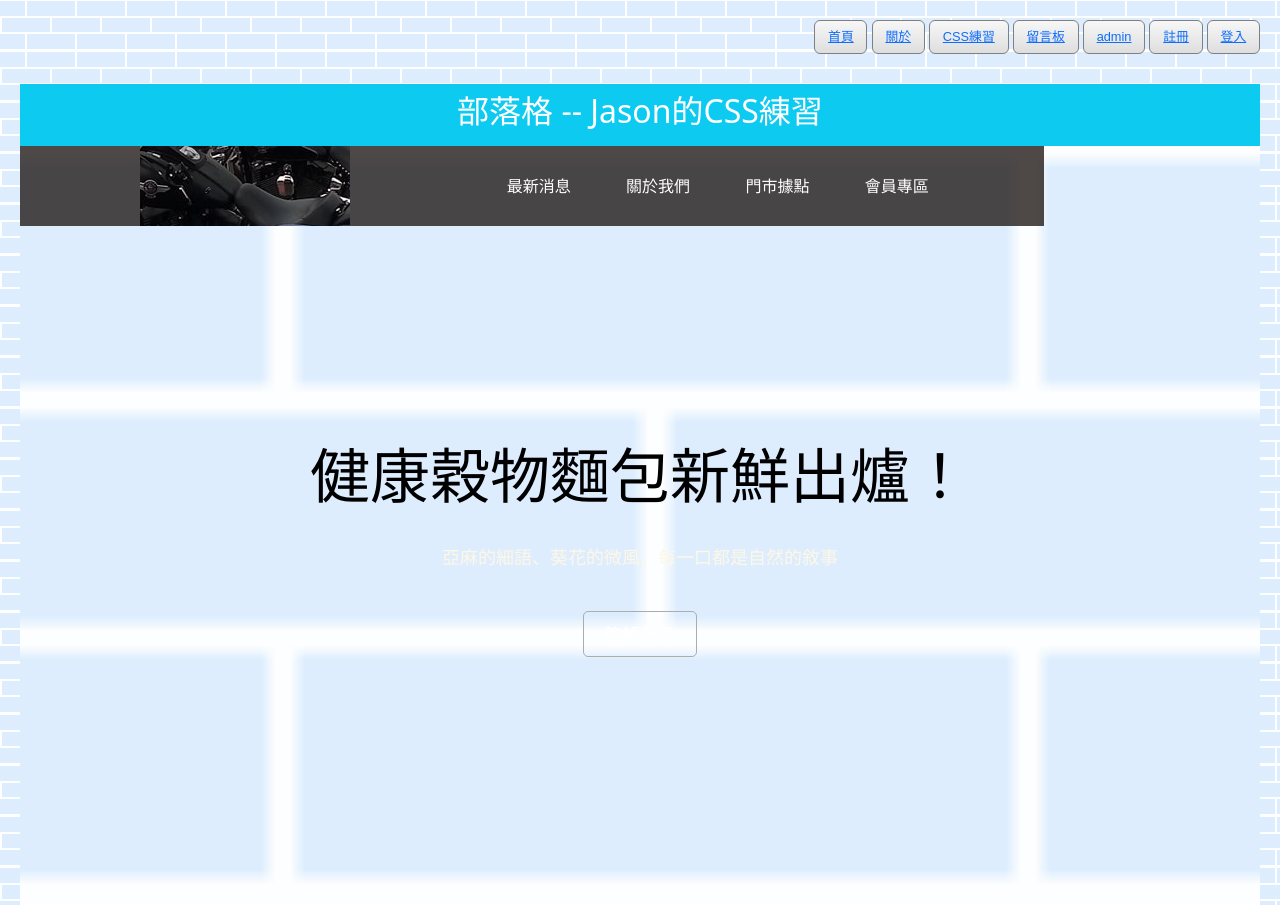
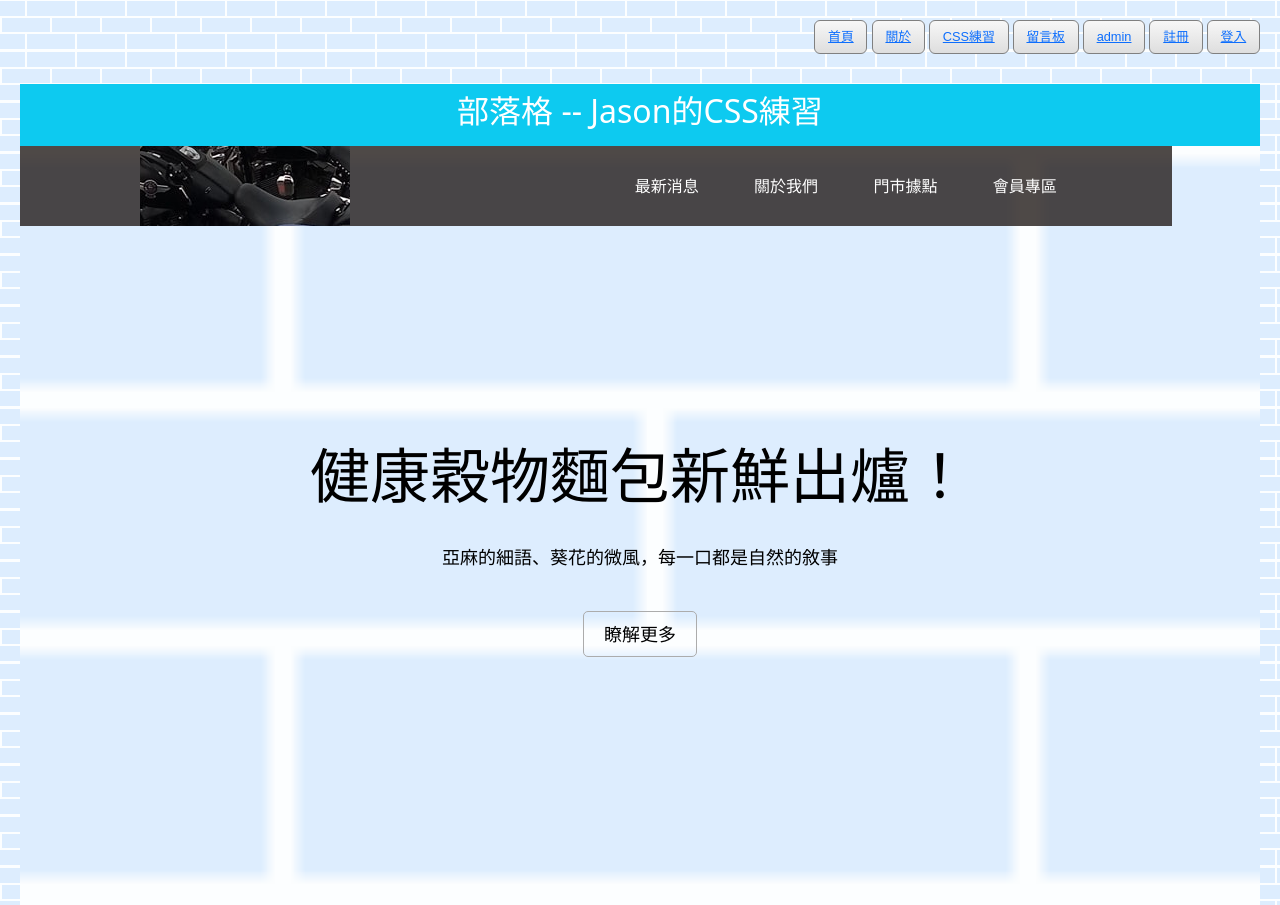
Before and after one commit to mrjasonnlin/jasonn2024, a Django app: page /csstest/ in a window 1280 px wide. Shown: the top 905 px of the page. Run offline with Django 5.2, Linux system fonts and the light colour scheme.

Commit message:
Update csstest.css

```diff
--- a/main/static/main/css/csstest.css
+++ b/main/static/main/css/csstest.css
@@ -5,7 +5,7 @@
 header {
     background-color:rgba(35,28,26,0.8);
     height:80px;
-    width:80%;
+    width:90%;
  /*   position:fixed; */
     position:absolute;
 }
@@ -56,12 +56,12 @@ header a:hover {
     margin-top:60px;
 }
 .news p {
-    color:#FEF7E6;
+    color:black;
     font-size:18px;
     margin:25px 0;
 }
 .news a {
-    color:white;
+    color:black;
     text-decoration: none;
     border: 1px solid #ACACAC;
     padding:10px 20px;
```
